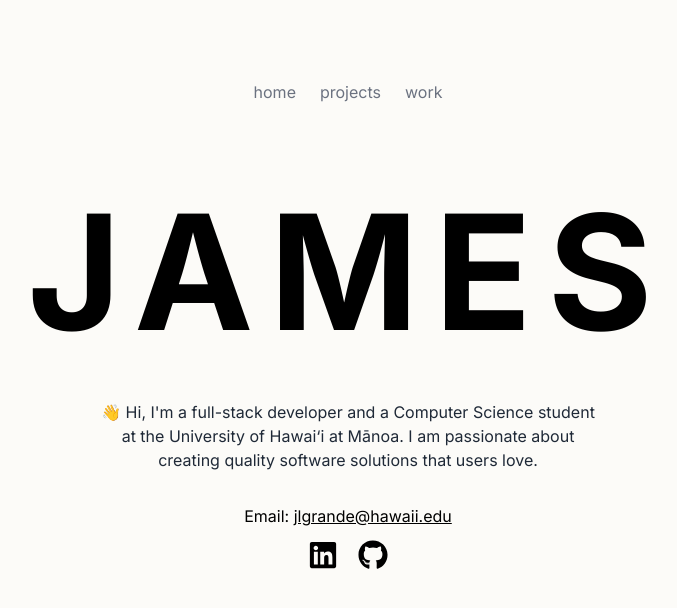
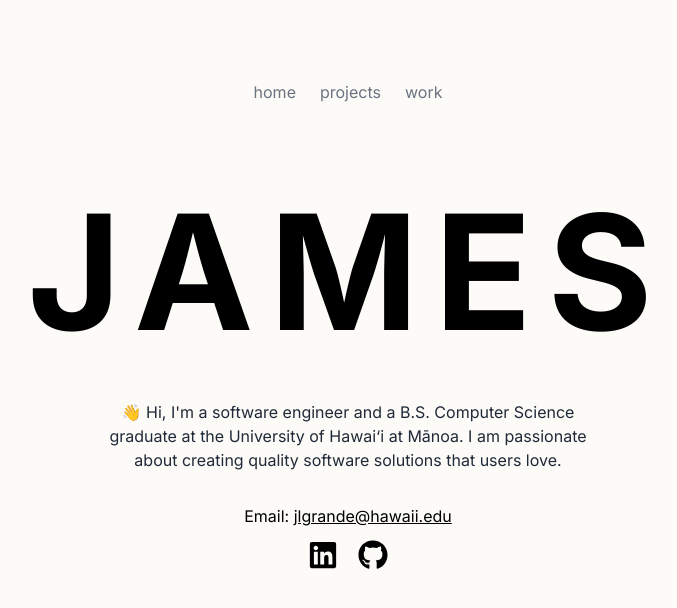
Before and after one commit to GrandeJames/portfolio, a Next.js app: page / in a window 1280 px wide. Shown: the top 608 px of the page, without its empty margins (292-969 px from the left). Built offline with nearby package versions, Linux system fonts and the light colour scheme.

Commit message:
Update home page description

```diff
--- a/src/app/page.tsx
+++ b/src/app/page.tsx
@@ -25,7 +25,7 @@ export default function Home() {
           transition={{ duration: 0.5 }}
         >
           <p className="text-gray-800 mb-5 max-w-[50ch] text-center">
-            👋 Hi, I&apos;m a full-stack developer and a Computer Science student at the University
+            👋 Hi, I&apos;m a software engineer and a B.S. Computer Science graduate at the University
             of Hawai&lsquo;i at Mānoa. I am passionate about creating quality software solutions
             that users love.
           </p>
```
